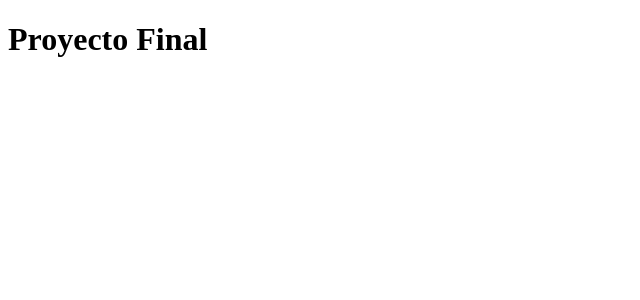
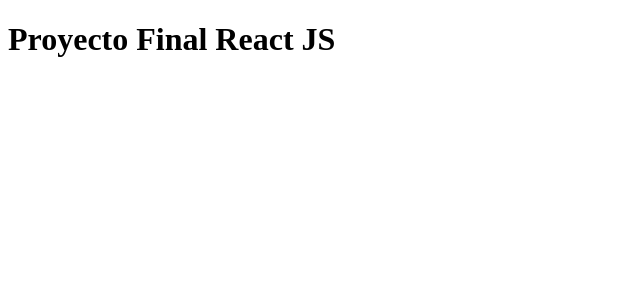
Before and after one commit to FedericoStagnaro/React-OpenBootCamp, a React app: page / in a window 1280 px wide. Shown: the top 300 px of the page, without its empty margins (0-640 px from the left). Built offline with nearby package versions, Linux system fonts and the light colour scheme.

Commit message:
deploy de cambios app.jsx

```diff
--- a/src/components/App.jsx
+++ b/src/components/App.jsx
@@ -6,7 +6,7 @@
 export default function App() {
     return (
       <div>
-        <h1>Proyecto Final</h1>
+        <h1>Proyecto Final React JS</h1>
       </div>
     );
 }
```
